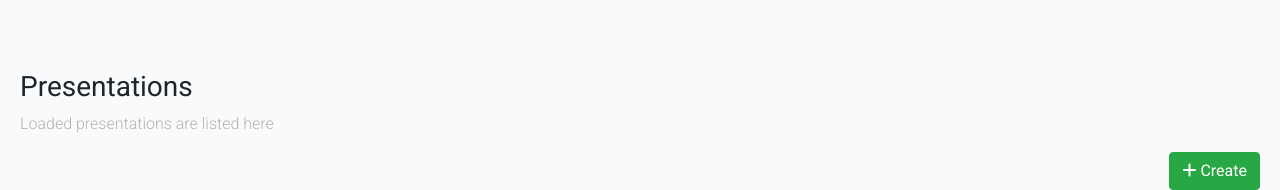
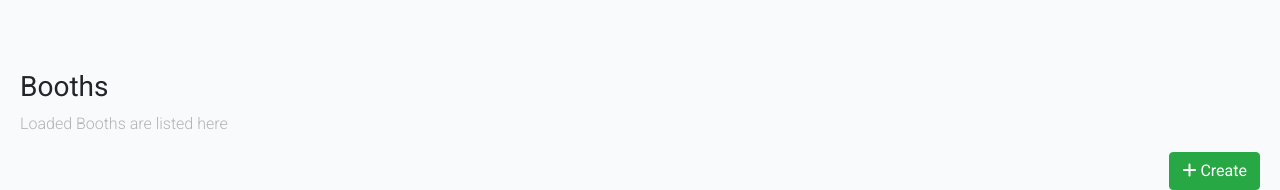
Before and after one commit to OneWorldPM/cos_exhibitor_graphics, a PHP site: the page made by application/views/admin/dashboard.php in a window 1280 px wide. Shown: the part 56-246 px from the top of the page. Run offline with PHP 8.4, Linux system fonts and the light colour scheme; the template is opened without the code that fills it, so the values that code supplies are empty; the visitor is signed in with stand-in values (Sample User, id 1); some libraries are stand-ins or nearby versions.

Commit message:
Update dashboard.php

```diff
--- a/application/views/admin/dashboard.php
+++ b/application/views/admin/dashboard.php
@@ -3,8 +3,8 @@
 <main role="main" style="margin-top: 70px;margin-left: 20px;margin-right: 20px;">
     <div class="row">
         <div class="col-md-12">
-            <h3>Presentations</h3>
-            <p>Loaded presentations are listed here</p>
+            <h3>Booths</h3>
+            <p>Loaded Booths are listed here</p>
 
             <div id="lastUpdatedAlert" class="alert alert-warning alert-dismissible fade show" role="alert" style="display:none;">
                 This list was last loaded on <strong><span id="lastUpdated"></span></strong>
```
